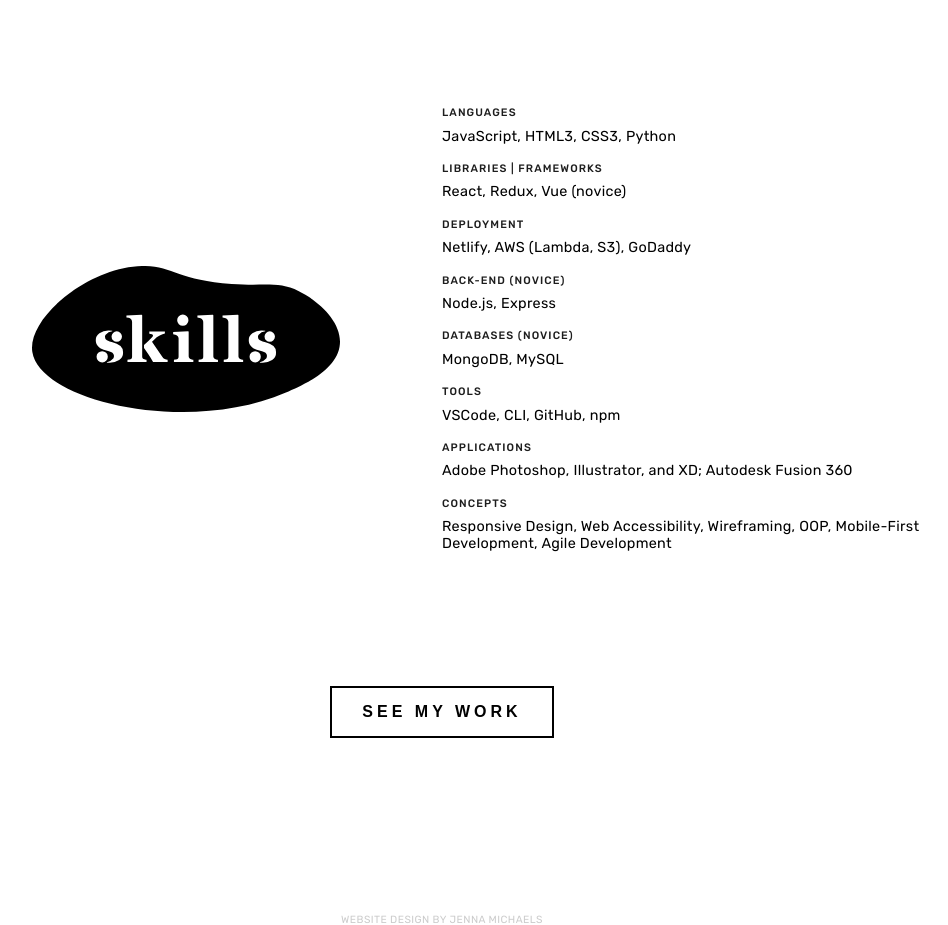
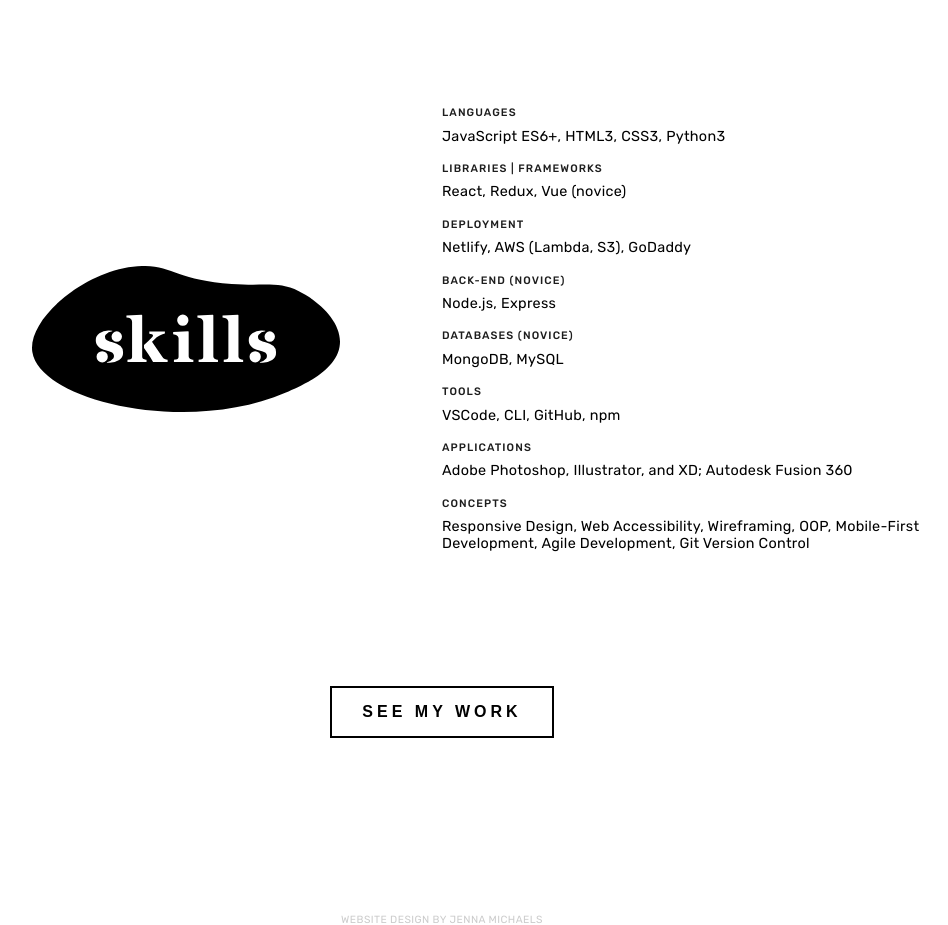
Before and after one commit to jenna-m/portfolio, a React (Create React App) app: page / in a window 1280 px wide. Shown: the part 980-1905 px from the top of the page, without its empty margins (198-1146 px from the left). Built offline with nearby package versions, Linux system fonts and the light colour scheme.

Commit message:
Update skillsData.js

```diff
--- a/src/data/skillsData.js
+++ b/src/data/skillsData.js
@@ -5,7 +5,7 @@ export default function Skills() {
         <div id="skills-container">
             <div className="skills-card">
                 <p id="skill-category">Languages</p>
-                <p id="skill-list">JavaScript, HTML3, CSS3, Python</p>
+                <p id="skill-list">JavaScript ES6+, HTML3, CSS3, Python3</p>
             </div>
 
             <div className="skills-card">
@@ -40,7 +40,7 @@ export default function Skills() {
 
             <div className="skills-card">
                 <p id="skill-category">Concepts</p>
-                <p id="skill-list">Responsive Design, Web Accessibility, Wireframing, OOP, Mobile-First Development, Agile Development</p>
+                <p id="skill-list">Responsive Design, Web Accessibility, Wireframing, OOP, Mobile-First Development, Agile Development, Git Version Control</p>
             </div>
         </div>
     )
```
